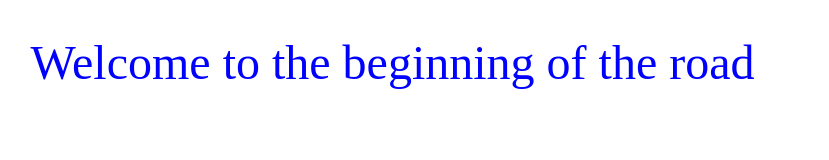
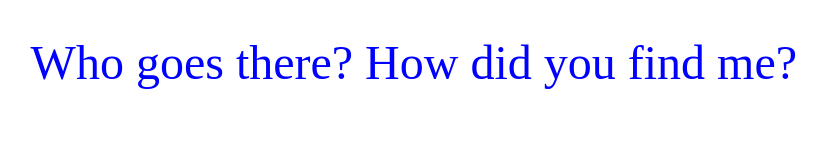
Before and after one commit to nightslife/Week2D1, a plain HTML site: page index.html in a window 1280 px wide. Shown: the whole page, without its empty margins (0-829 px from the left). Drawn offline with Linux system fonts and the light colour scheme.

Commit message:
Updated html message

```diff
--- a/index.html
+++ b/index.html
@@ -6,6 +6,6 @@
     <head>
     </head>
     <body>
-        Welcome to the beginning of the road
+        Who goes there? How did you find me?
     </body>
 </html>
```
